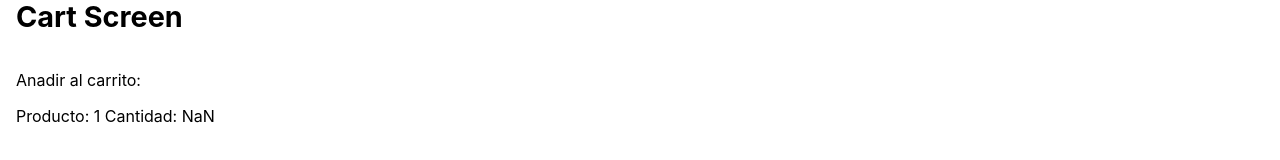
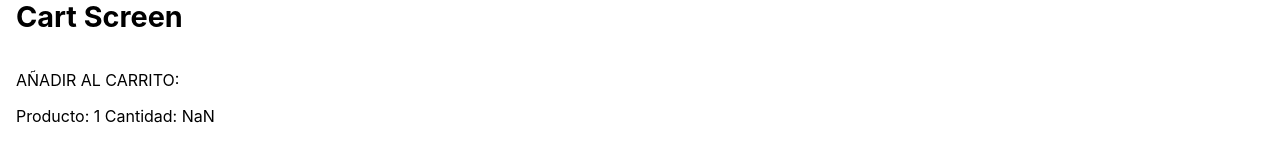
Before and after one commit to iblurdesigner/ceiqEcommerce2.0, a Next.js app: page /cartscreen/1 in a window 1280 px wide. Shown: the part 132-292 px from the top of the page. Built offline with nearby package versions, Linux system fonts and the light colour scheme.

Commit message:
arreglo del css para el cart screen

```diff
--- a/pages/cartscreen/[qry].js
+++ b/pages/cartscreen/[qry].js
@@ -3,21 +3,6 @@ import { useRouter } from "next/router";
 
 export default function CartScreen({ products }) {
   const router = useRouter();
-  // const isMounted = useIsMounted();
-
-  // if (!isMounted) {
-  //   return null;
-  // }
-
-  const idPulsado = router.query._id;
-
-  //   console.log({ router }, router.query._id);
-
-  //   const product = products.find((x) => x._id === idPulsado);
-
-  // const qty = router.location.search
-  //   ? Number(router.location.search.split("=")[1])
-  //   : 1;
 
   const qty = router.asPath ? Number(router.asPath.split("=")[1]) : 1;
 
@@ -28,7 +13,7 @@ export default function CartScreen({ products }) {
   return (
     <>
       <h1>Cart Screen</h1>
-      <span>Anadir al carrito:</span>
+      <span>AÑADIR AL CARRITO:</span>
       <p>
         Producto: {qry} Cantidad: {qty}
       </p>
--- a/styles/globals.css
+++ b/styles/globals.css
@@ -74,6 +74,9 @@ ul {
 li {
   margin-top: 1rem;
 }
+input,
+select,
+textarea,
 button {
   padding: 1rem;
   border-radius: 0.5rem;
@@ -81,9 +84,15 @@ button {
   font-size: 1.2rem;
   font-family: -apple-system, Lato, BlinkMacSystemFont, Segoe UI, Roboto, Oxygen,
     Ubuntu, Cantarell, Fira Sans, Droid Sans, Helvetica Neue, sans-serif;
+}
+
+button {
   background-color: #f8f8f8;
   cursor: pointer;
 }
+input:hover,
+select:hover,
+textarea:hover,
 button:hover {
   border: 0.1rem #404040 solid;
 }
```
